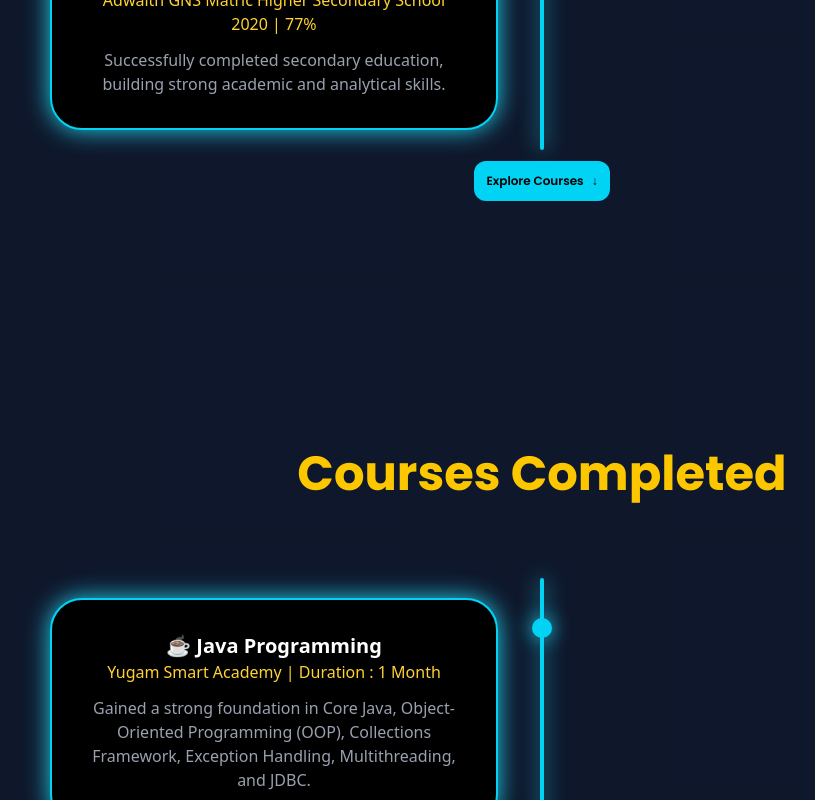
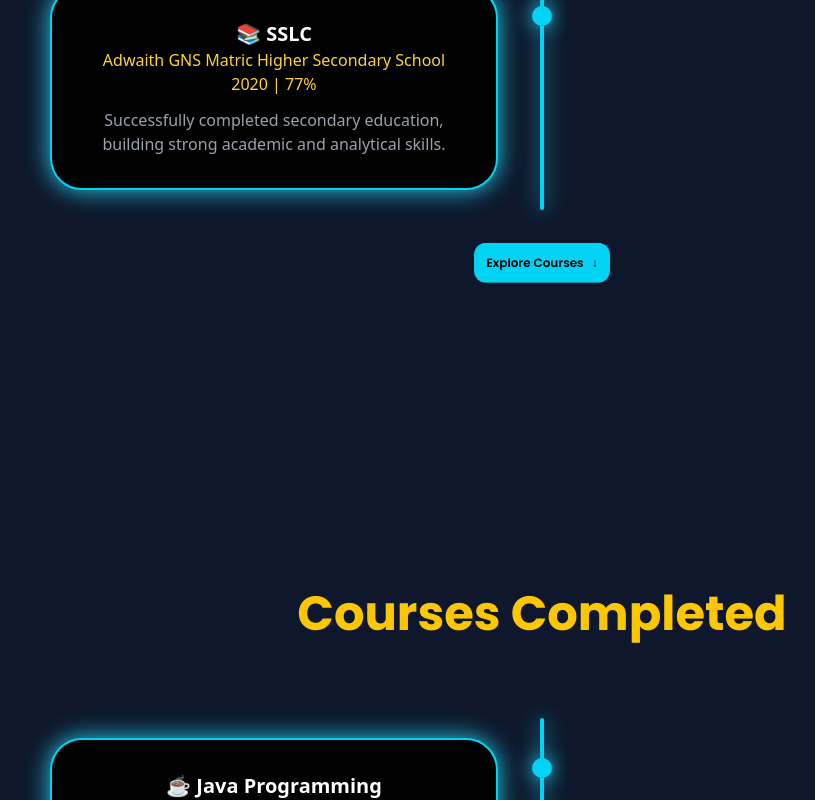
Before and after one commit to Jagadesh152004/GIT_Portfolio, a React (Vite) app: page /about in a window 1280 px wide. Shown: the part 2000-2800 px from the top of the page, without its empty margins (98-913 px from the left). Built offline with nearby package versions, Linux system fonts and the light colour scheme.

Commit message:
Update spacing and button styles in About and Education components for improved layout

```diff
--- a/src/pages/About.jsx
+++ b/src/pages/About.jsx
@@ -134,12 +134,12 @@
         </div>
 
         {/*this is eduaction page*/}
-        <div className="flex flex-col justify-center items-center min-h-screen w-full mt-20">
+        <div className="flex flex-col justify-center items-center min-h-screen w-full mt-35">
           <Education />
         </div>
 
         {/* Course Page */}
-        <div className="flex flex-col justify-center items-center min-h-screen w-full mt-20">
+        <div className="flex flex-col justify-center items-center min-h-screen w-full mt-35">
           <Courses />
         </div>
       </div>
--- a/src/pages/Education.jsx
+++ b/src/pages/Education.jsx
@@ -109,14 +109,17 @@
 
         {/* Down Button */}
 
-        <div className="flex justify-center items-center mt-5 ">
+        <div className="flex justify-center items-center mt-10 ">
 
           {/* Course Button */}
           <Link
           to="course"
           smooth={true}
           duration={800}
-          className="text-black text-xs font-[poppins] bg-cyan-400 p-3 font-semibold hover:rounded-full hover:transition-all hover:transform hover:scale-110 hover:duration-500 cursor-pointer bg-gradient-to-r hover:from-cyan-400 hover:to-blue-800 hover:ease-in-out hover:shadow-[0px_0px_10px_#06b6d4] rounded-md[0px_0px_10px_#06b6d4] rounded-xl duration-1000 transition-all animate-bounce">
+          className="text-black text-xs font-[poppins] bg-cyan-400 p-3 font-semibold hover:rounded-full
+          hover:transition-all hover:transform hover:scale-110 hover:duration-500 cursor-pointer bg-gradient-to-r
+          hover:from-cyan-400 hover:to-blue-800 hover:ease-in-out hover:shadow-[0px_0px_10px_#06b6d4]
+          rounded-md[0px_0px_10px_#06b6d4] rounded-xl duration-1000 transition-all animate-bounce">
           Explore Courses
 
           <span className="pl-2">
```
